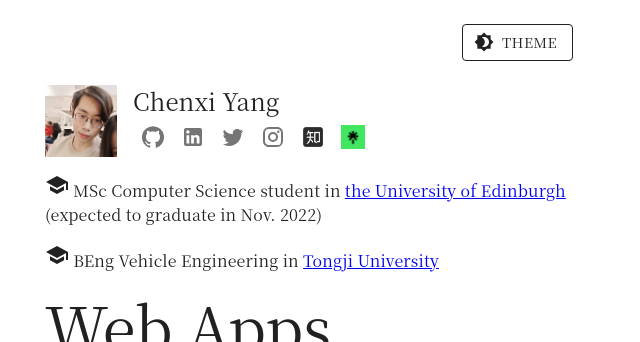
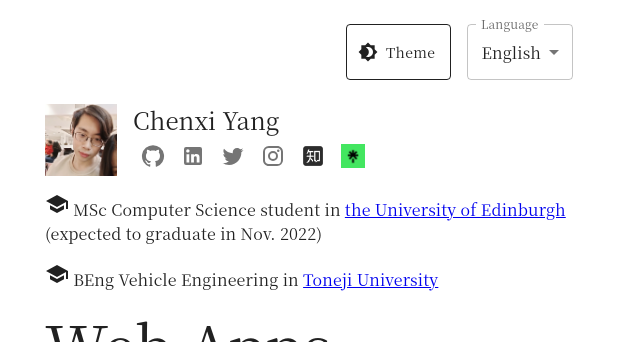
Before and after one commit to pustot/index, a React (Create React App) app: page / in a window 1280 px wide. Shown: the top 342 px of the page, without its empty margins (319-959 px from the left). Built offline with nearby package versions, Linux system fonts and the light colour scheme; a web font is replaced by a local one.

Commit message:
add multilanguage (with few i18n texts)

```diff
--- a/src/App.js
+++ b/src/App.js
@@ -1,23 +1,17 @@
 import "purecss/build/pure.css";
 import React, { useState, useEffect } from "react";
 import "./styles.scss";
-import Chip from '@mui/material/Chip';
-import Container from '@mui/material/Container';
-import Stack from '@mui/material/Stack';
-import Typography from '@mui/material/Typography';
 import PostCard from "./components/PostCard";
-import Card from '@mui/material/Card';
-import CardContent from '@mui/material/CardContent';
-import CardMedia from '@mui/material/CardMedia';
-import { Avatar, Button, CardActionArea, CardActions, Icon, Grid } from '@mui/material';
+import {
+  Button, Container, CssBaseline, FormControl,
+  Grid, Icon, IconButton, InputLabel, MenuItem, Select, Stack, Typography
+} from '@mui/material';
+
 import hanpoly from './assets/hanpoly.png'
 import qieyunAutoderiver from './assets/qieyun-autoderiver.png'
 import love from './assets/love.png'
 import MyAvatar from './assets/my-avatar.jpg'
 
-import CssBaseline from '@mui/material/CssBaseline';
-import IconButton from '@mui/material/IconButton';
-import Box from '@mui/material/Box';
 import { useTheme, ThemeProvider, createTheme } from '@mui/material/styles';
 import Brightness4Icon from '@mui/icons-material/Brightness4';
 import Brightness7Icon from '@mui/icons-material/Brightness7';
@@ -27,9 +21,6 @@ import InstagramIcon from '@mui/icons-material/Instagram';
 import LinkedInIcon from '@mui/icons-material/LinkedIn';
 import TwitterIcon from '@mui/icons-material/Twitter';
 
-import { ReactComponent as ZhihuLogo } from "./assets/zhihu.svg";
-import { SvgIcon } from '@mui/material';
-import Zhihu from "./assets/zhihu.png";
 import Zhihu4Light from "./assets/zhihu4light.png";
 import Zhihu4Dark from "./assets/zhihu4dark.png";
 import LinkTree from "./assets/LinkTree.webp";
@@ -40,6 +31,16 @@ const ColorModeContext = React.createContext({ toggleColorMode: () => {} });
 function App() {
   const theme = useTheme();
   const colorMode = React.useContext(ColorModeContext);
+
+  const [lang, setLang] = React.useState('en');
+
+  const handleLangChange = (event) => {
+    setLang(event.target.value);
+  };
+
+  const getLocaleText = (i18nText, language) => {
+    return language in i18nText? i18nText[language] : i18nText["en"];
+  }
 
   const domain = "http://yangcx.tk/";
 
@@ -53,9 +54,30 @@ function App() {
         <Button variant="outlined"
               onClick={colorMode.toggleColorMode}
               color="inherit"
+              sx={{textTransform: "none"}}
               startIcon={theme.palette.mode === 'dark' ? <Brightness7Icon /> : <Brightness4Icon />}>
-          Theme
+          {getLocaleText(
+            {"en": "Theme", "zh-tra": "主題", "zh-sim": "主题", "tto-bro": "Tvo2D8ae", "tto": "VvaH"},
+            lang
+            )}
         </Button>
+
+        <FormControl >
+          <InputLabel id="demo-simple-select-label">Language</InputLabel>
+          <Select
+            labelId="demo-simple-select-label"
+            id="demo-simple-select"
+            value={lang}
+            label="Language"
+            onChange={handleLangChange}
+          >
+            <MenuItem value={"en"}>English</MenuItem>
+            <MenuItem value={"zh-tra"}>繁體中文</MenuItem>
+            <MenuItem value={"zh-sim"}>简体中文</MenuItem>
+            <MenuItem value={"tto-bro"}>b8Q7Z2D.</MenuItem>
+            <MenuItem value={"tto"}>mim</MenuItem>
+          </Select>
+        </FormControl>
 
       </Stack>
       <Stack spacing={2}>
@@ -69,7 +91,10 @@ function App() {
 
           <Stack>
             <Typography  variant="h5">
-              Chenxi Yang
+            {getLocaleText(
+              {"en": "Chenxi Yang", "zh-tra": "楊晨曦", "zh-sim": "杨晨曦", "tto-bro": "EeRZ T8eHXQea", "tto": "hFCmo mAFKRHm"},
+              lang
+            )}
             </Typography>
 
 
@@ -102,14 +127,70 @@ function App() {
 
 
         <Typography  variant="body1">
-            <SchoolIcon/> MSc Computer Science student in <a href="https://www.ed.ac.uk/"> the University of Edinburgh</a> (expected to graduate in Nov. 2022)
+            <SchoolIcon/> {getLocaleText(
+              {"en": "MSc Computer Science student in ",
+              "zh-tra": "計算機科學碩士生，就讀於",
+              "zh-sim": "计算机科学硕士生，就读于",
+              "tto-bro": "Yae3CFRH3Yde AF7X8Q7A T8eLAG8d2WQeLZ, 98dF3D8FA Oei ",
+              // "tto": "Fab RhSe"
+            },
+              lang
+            )}
+            <a href="https://www.ed.ac.uk/">
+            {getLocaleText(
+              {"en": " the University of Edinburgh ",
+              "zh-tra": "愛丁堡大學",
+              "zh-sim": "爱丁堡大学",
+              "tto-bro": "Oae3D8aH D8RQ3X8Q7A",
+              // "tto": "Fab RhSe"
+            },
+              lang
+            )}
+            </a> {getLocaleText(
+              {"en": " (expected to graduate in Nov. 2022)",
+              "zh-tra": "（預計 2022 年 11 月畢業）",
+              "zh-sim": "（预计 2022 年 11 月毕业）",
+              "tto-bro": " (Eei3Yae3 2022 HaH 11 Zvom bemZeih)",
+              // "tto": "Fab RhSe"
+            },
+              lang
+            )}{}
         </Typography>
         <Typography  variant="body1">
-          <SchoolIcon/> BEng Vehicle Engineering in <a href="https://en.tongji.edu.cn/"> Tongji University</a>
+          <SchoolIcon/> {getLocaleText(
+              {"en": "BEng Vehicle Engineering in ",
+              "zh-tra": "車輛工程工學學士，畢業於",
+              "zh-sim": "车辆工程工学学士，毕业于",
+              "tto-bro": "BeRSeRZ3 YFZD8leLZ YFZX8Q7A X8Q7AG8d2, bemZeih Oei ",
+              // "tto": "Fab RhSe"
+            },
+              lang
+            )}
+          <a href={getLocaleText(
+              {"en": "https://en.tongji.edu.cn/",
+              "zh-tra": "https://www.tongji.edu.cn/",
+              "zh-sim": "https://www.tongji.edu.cn/",
+              "de": "https://de.tongji.edu.cn/"
+            },
+              lang
+            )}>
+          {getLocaleText(
+              {"en": "Toneji University",
+              "zh-tra": "同濟大學",
+              "zh-sim": "同济大学",
+              "tto-bro": "D8FZ9ae3 D8RQ3X8Q7A",
+              // "tto": "Fab RhSe"
+            },
+              lang
+            )}
+          </a>
         </Typography>
 
         <Typography  variant="h2">
-            Web Apps
+        {getLocaleText(
+              {"en": "Web Apps", "zh-tra": "Web 應用", "zh-sim": "Web 应用", "tto-bro": "Fab OeZ3Ee7Z3", "tto": "Fab RhSe"},
+              lang
+            )}
         </Typography>
 
         <PostCard
```
